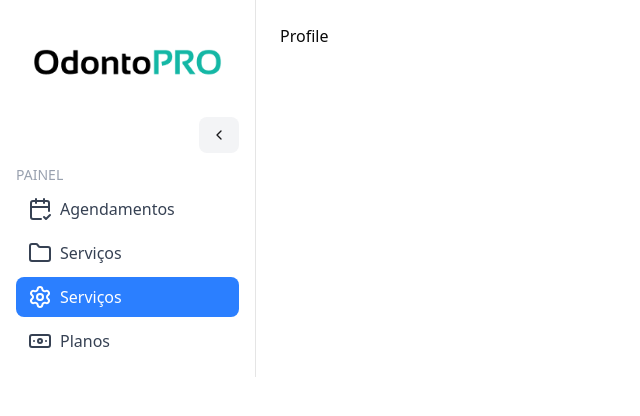
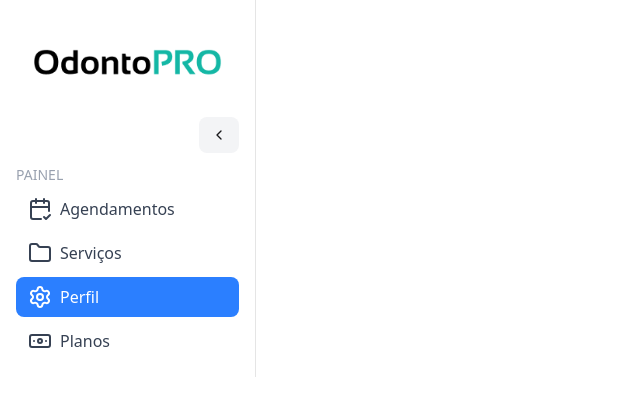
Before and after one commit to Everton3012/sass_nextjs, a Next.js app: page /dashboard/profile in a window 1280 px wide. Shown: the top 416 px of the page, without its empty margins (0-640 px from the left). Built offline with nearby package versions, Linux system fonts and the light colour scheme; no server answers; the database is empty; sample sign-in values are in the browser's storage.

Commit message:
Adiciona verificação de sessão no layout do Dashboard e implementa recuperação de dados do usuário na página de perfil

```diff
--- /dev/null
+++ b/src/@types/dataProps.ts
@@ -0,0 +1,3 @@
+interface GetUserDataProps {
+    userId: string;
+}
--- a/src/app/(panel)/dashboard/_components/sidebar.tsx
+++ b/src/app/(panel)/dashboard/_components/sidebar.tsx
@@ -38,7 +38,7 @@ const SidebarDashboard = ({ children }: { children: React.ReactNode }) => {
                     <nav className="flex flex-col gap-1 overflow-hidden mt-2">
                         <SidebarLink href={"/dashboard"} icon={<CalendarCheck2 className="w-6 h-6" />} label={"Agendamentos"} pathname={pathname} isopen={isOpen} />
                         <SidebarLink href={"/dashboard/services"} icon={<Folder className="w-6 h-6" />} label={"Serviços"} pathname={pathname} isopen={isOpen} />
-                        <SidebarLink href={"/dashboard/profile"} icon={<Settings className="w-6 h-6" />} label={"Serviços"} pathname={pathname} isopen={isOpen} />
+                        <SidebarLink href={"/dashboard/profile"} icon={<Settings className="w-6 h-6" />} label={"Perfil"} pathname={pathname} isopen={isOpen} />
                         <SidebarLink href={"/dashboard/plans"} icon={<Banknote className="w-6 h-6" />} label={"Planos"} pathname={pathname} isopen={isOpen} />
                     </nav>
                 )}
@@ -51,7 +51,7 @@ const SidebarDashboard = ({ children }: { children: React.ReactNode }) => {
                             </span>
                             <SidebarLink href={"/dashboard"} icon={<CalendarCheck2 className="w-6 h-6" />} label={"Agendamentos"} pathname={pathname} isopen={isOpen} />
                             <SidebarLink href={"/dashboard/services"} icon={<Folder className="w-6 h-6" />} label={"Serviços"} pathname={pathname} isopen={isOpen} />
-                            <SidebarLink href={"/dashboard/profile"} icon={<Settings className="w-6 h-6" />} label={"Serviços"} pathname={pathname} isopen={isOpen} />
+                            <SidebarLink href={"/dashboard/profile"} icon={<Settings className="w-6 h-6" />} label={"Perfil"} pathname={pathname} isopen={isOpen} />
                             <SidebarLink href={"/dashboard/plans"} icon={<Banknote className="w-6 h-6" />} label={"Planos"} pathname={pathname} isopen={isOpen} />
 
                         </nav>
@@ -83,7 +83,7 @@ const SidebarDashboard = ({ children }: { children: React.ReactNode }) => {
                             <nav className="grid gap-2 text-base pt-5">
                                 <SidebarLink href={"/dashboard"} icon={<CalendarCheck2 className="w-6 h-6" />} label={"Agendamentos"} pathname={pathname} isopen={isOpen} />
                                 <SidebarLink href={"/dashboard/services"} icon={<Folder className="w-6 h-6" />} label={"Serviços"} pathname={pathname} isopen={isOpen} />
-                                <SidebarLink href={"/dashboard/profile"} icon={<Settings className="w-6 h-6" />} label={"Serviços"} pathname={pathname} isopen={isOpen} />
+                                <SidebarLink href={"/dashboard/profile"} icon={<Settings className="w-6 h-6" />} label={"Perfil"} pathname={pathname} isopen={isOpen} />
                                 <SidebarLink href={"/dashboard/plans"} icon={<Banknote className="w-6 h-6" />} label={"Planos"} pathname={pathname} isopen={isOpen} />
                             </nav>
                         </SheetContent>
--- a/src/app/(panel)/dashboard/layout.tsx
+++ b/src/app/(panel)/dashboard/layout.tsx
@@ -1,6 +1,14 @@
+import getSession from '@/lib/getSession';
 import SidebarDashboard from './_components/sidebar'
+import { redirect } from 'next/navigation';
 
-const DashboardLayout = ({ children, }: { children: React.ReactNode }) => {
+const DashboardLayout = async ({ children, }: { children: React.ReactNode }) => {
+    const session = await getSession();
+
+    if (!session) {
+      redirect('/login');
+    }
+
     return (
         <>
             <SidebarDashboard >
--- /dev/null
+++ b/src/app/(panel)/dashboard/profile/_data-access/get-info-user.ts
@@ -0,0 +1,21 @@
+"use server";
+
+import prisma from "@/lib/prisma";
+
+export const getUserData = async ({ userId }: GetUserDataProps) => {
+    try {
+        if (!userId) {
+            throw new Error("User ID is required");
+        }
+        const user = await prisma.user.findFirst({ where: { id: userId } , include: { subscription: true }});
+
+        if (!user) {
+            throw new Error("User not found");
+        }
+
+        return user;
+    } catch (error) {
+        console.log("Error fetching user data:", error);
+        return null;
+    }
+}
--- a/src/app/(panel)/dashboard/profile/page.tsx
+++ b/src/app/(panel)/dashboard/profile/page.tsx
@@ -1,6 +1,15 @@
-const Profile = () => {
+import { getUserData } from "./_data-access/get-info-user";
+import getSession from "@/lib/getSession";
+
+const Profile = async () => {
+
+  const session = await getSession();
+
+  const user = await getUserData({ userId: session?.user?.id! });
+
+
   return (
-    <div>Profile</div>
+    <div>{user?.name}</div>
   )
 }
 
```
